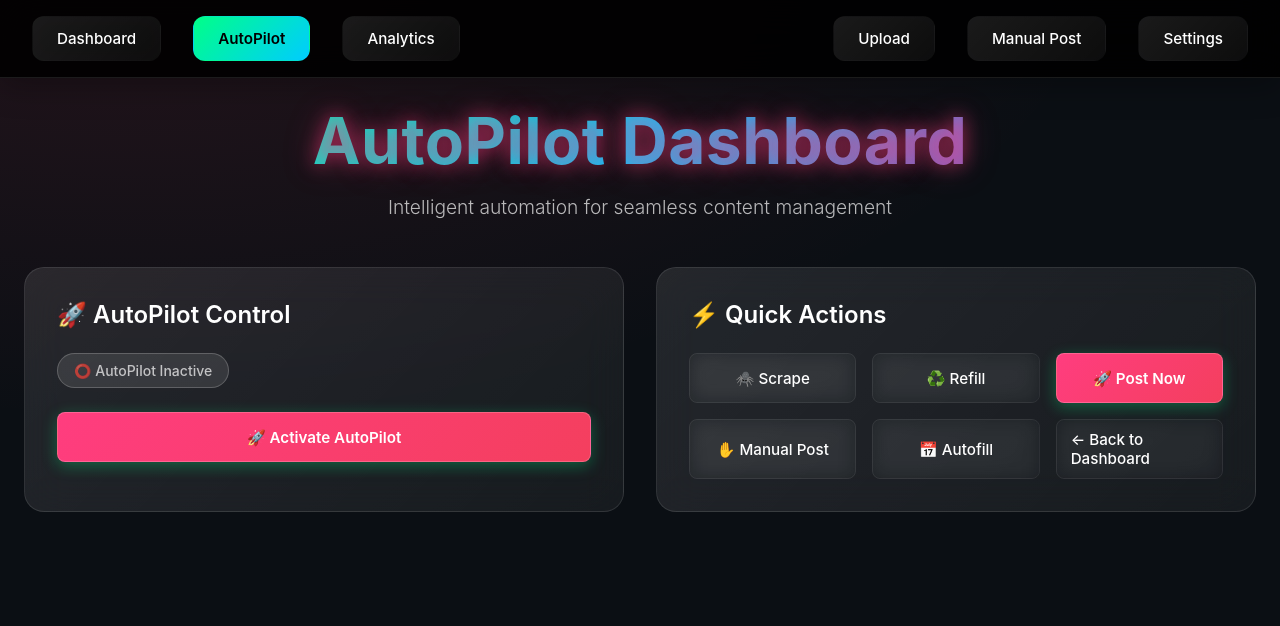
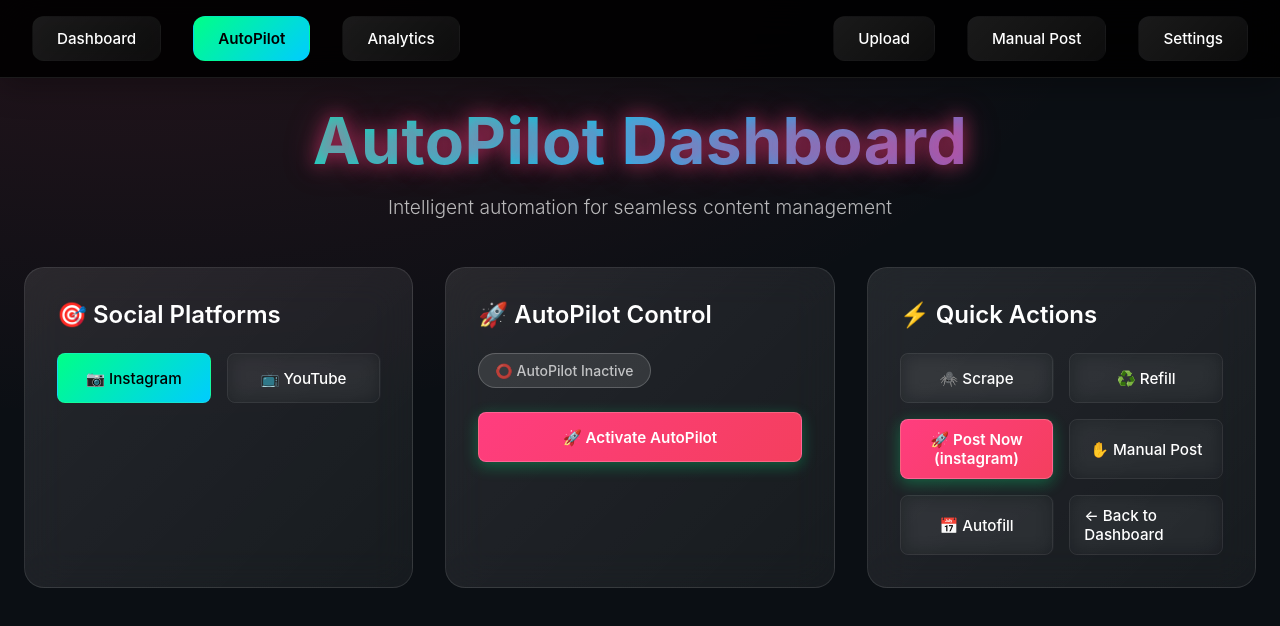
Before and after one commit to PropertyPete1/lifestyle.app.frontend, a Next.js app: page /autopilot in a window 1280 px wide. Shown: the top 626 px of the page. Built offline with nearby package versions, Linux system fonts and the light colour scheme; no server answers.

Commit message:
feat(autopilot): add platform selector with localStorage; wire all actions to selected platform

```diff
--- a/src/app/autopilot/page.tsx
+++ b/src/app/autopilot/page.tsx
@@ -3,8 +3,22 @@
 import React, { useEffect, useState } from 'react';
 import { API_ENDPOINTS } from '@/utils/api';
 
+type Platform = 'instagram' | 'youtube';
+
 export default function AutopilotPage() {
   const [active, setActive] = useState(false);
+  const [platform, setPlatform] = useState<Platform>('instagram');
+
+  useEffect(() => {
+    if (typeof window === 'undefined') return;
+    const saved = localStorage.getItem('platform');
+    if (saved === 'instagram' || saved === 'youtube') setPlatform(saved);
+  }, []);
+
+  const setPlatformPersist = (p: Platform) => {
+    setPlatform(p);
+    if (typeof window !== 'undefined') localStorage.setItem('platform', p);
+  };
   const toggle = () => {
     const loader = document.getElementById('autopilotLoader');
     const status = document.getElementById('autopilotStatus');
@@ -39,6 +53,13 @@
       </div>
       <div className="dashboard-grid">
         <div className="dashboard-card vintage-accent">
+          <h3 className="card-title">🎯 Social Platforms</h3>
+          <div className="btn-grid">
+            <button className={`btn btn-toggle ${platform==='instagram'?'active':''}`} onClick={() => setPlatformPersist('instagram')}>📷 Instagram</button>
+            <button className={`btn btn-toggle ${platform==='youtube'?'active':''}`} onClick={() => setPlatformPersist('youtube')}>📺 YouTube</button>
+          </div>
+        </div>
+        <div className="dashboard-card vintage-accent">
           <h3 className="card-title">🚀 AutoPilot Control</h3>
           <div style={{ marginBottom: '1.5rem' }}>
             <div className="status-indicator status-inactive" id="autopilotStatus">
@@ -53,11 +74,11 @@
         <div className="dashboard-card vintage-accent">
           <h3 className="card-title">⚡ Quick Actions</h3>
           <div className="btn-grid">
-            <button className="btn" onClick={async()=>{ await fetch(API_ENDPOINTS.autopilotRun(), { method:'POST' }); }}>🕷️ Scrape</button>
-            <button className="btn" onClick={async()=>{ await fetch(API_ENDPOINTS.autopilotRefill(), { method:'POST' }); }}>♻️ Refill</button>
-            <button className="btn btn-primary" onClick={async()=>{ await fetch(API_ENDPOINTS.postNow(), { method:'POST', headers:{'Content-Type':'application/json'}, body: JSON.stringify({ platform:'instagram', scope:'all' }) }); }}>🚀 Post Now</button>
-            <button className="btn" onClick={async()=>{ await fetch(API_ENDPOINTS.autopilotManualPost(), { method:'POST', headers:{'Content-Type':'application/json'}, body: JSON.stringify({ platform:'instagram' }) }); }}>✋ Manual Post</button>
-            <button className="btn" onClick={async()=>{ await fetch(API_ENDPOINTS.schedulerAutofill(), { method:'POST' }); }}>📅 Autofill</button>
+            <button className="btn" onClick={async()=>{ await fetch(API_ENDPOINTS.autopilotRun(), { method:'POST', headers:{'Content-Type':'application/json'}, body: JSON.stringify({ platform }) }); }}>🕷️ Scrape</button>
+            <button className="btn" onClick={async()=>{ await fetch(API_ENDPOINTS.autopilotRefill(), { method:'POST', headers:{'Content-Type':'application/json'}, body: JSON.stringify({ platform }) }); }}>♻️ Refill</button>
+            <button className="btn btn-primary" onClick={async()=>{ await fetch(API_ENDPOINTS.postNow(), { method:'POST', headers:{'Content-Type':'application/json'}, body: JSON.stringify({ platform, scope:'all' }) }); }}>🚀 Post Now ({platform})</button>
+            <button className="btn" onClick={async()=>{ await fetch(API_ENDPOINTS.autopilotManualPost(), { method:'POST', headers:{'Content-Type':'application/json'}, body: JSON.stringify({ platform }) }); }}>✋ Manual Post</button>
+            <button className="btn" onClick={async()=>{ await fetch(API_ENDPOINTS.schedulerAutofill(), { method:'POST', headers:{'Content-Type':'application/json'}, body: JSON.stringify({ platform }) }); }}>📅 Autofill</button>
             <a className="btn" href="/dashboard">← Back to Dashboard</a>
           </div>
         </div>
```
